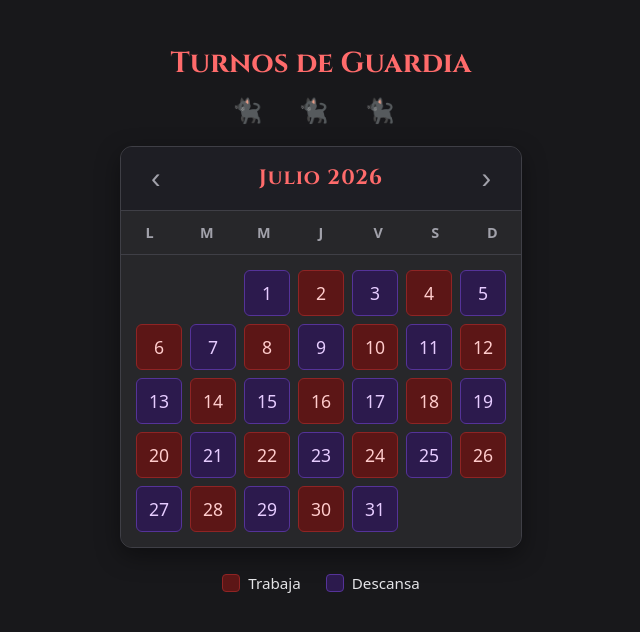
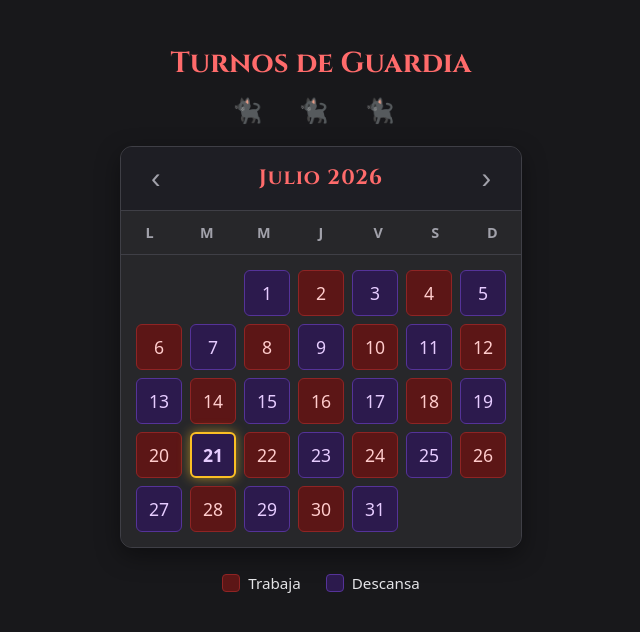
Before and after one commit to zerobathory/Zoldyck07, a plain HTML site: page index.html in a window 1280 px wide. Shown: the whole page, without its empty margins (319-959 px from the left). Drawn offline with Linux system fonts and the light colour scheme.

Commit message:
Add files via upload

```diff
--- a/index.html
+++ b/index.html
@@ -9,19 +9,18 @@
         @import url('https://fonts.googleapis.com/css2?family=Cinzel:wght@400;700&display=swap');
 
         body {
-            /* Fondo gris carbón en lugar de negro puro para no cansar la vista */
             background: #18181b;
             color: #e4e4e7;
-            font-family: system-ui, -apple-system, sans-serif; /* Fuente limpia para los números */
+            font-family: system-ui, -apple-system, sans-serif;
             text-align: center;
             margin: 0;
             padding: 20px;
         }
 
         h2 {
-            font-family: 'Cinzel', serif; /* Fuente gótica solo para títulos */
+            font-family: 'Cinzel', serif;
             font-size: 1.8rem;
-            color: #ff6b6b; /* Rojo más brillante y legible */
+            color: #ff6b6b;
             font-weight: 700;
             margin-bottom: 10px;
         }
@@ -36,7 +35,7 @@
         .calendar-container {
             max-width: 400px;
             margin: 0 auto;
-            background: #27272a; /* Fondo contenedor un poco más claro que el body */
+            background: #27272a;
             border: 1px solid #3f3f46;
             border-radius: 12px;
             box-shadow: 0 8px 24px rgba(0, 0, 0, 0.4);
@@ -123,6 +122,13 @@
             border: 1px solid #553399;
         }
 
+        /* Destacado para el día actual */
+        .today {
+            border: 2px solid #fbbf24 !important; /* Brillo dorado/ámbar */
+            box-shadow: 0 0 12px rgba(251, 191, 36, 0.6);
+            font-weight: bold;
+        }
+
         .empty {
             background: transparent;
         }
@@ -174,8 +180,9 @@
         const grid = document.getElementById('calendar-grid');
         const monthYear = document.getElementById('month-year');
 
-        // Inicia en la fecha actual del usuario
-        let currentDate = new Date();
+        // Fecha actual real para calcular el día de hoy y el mes inicial
+        const today = new Date();
+        let currentDate = new Date(today.getFullYear(), today.getMonth(), 1);
 
         // Fecha Ancla INAMOVIBLE para cálculos: 17 de Julio de 2026 (Descanso)
         const anchorDateUTC = Date.UTC(2026, 6, 17);
@@ -207,11 +214,20 @@
                 const dayDiv = document.createElement('div');
                 dayDiv.textContent = day;
 
+                // Definir si es descanso o trabajo
+                let className = 'day';
                 if (Math.abs(diffDays) % 2 === 0) {
-                    dayDiv.className = 'day rest';
+                    className += ' rest';
                 } else {
-                    dayDiv.className = 'day work';
+                    className += ' work';
                 }
+
+                // Si coincide con el día, mes y año actual de la PC/celular, se marca como 'today'
+                if (year === today.getFullYear() && month === today.getMonth() && day === today.getDate()) {
+                    className += ' today';
+                }
+
+                dayDiv.className = className;
                 grid.appendChild(dayDiv);
             }
         }
```
